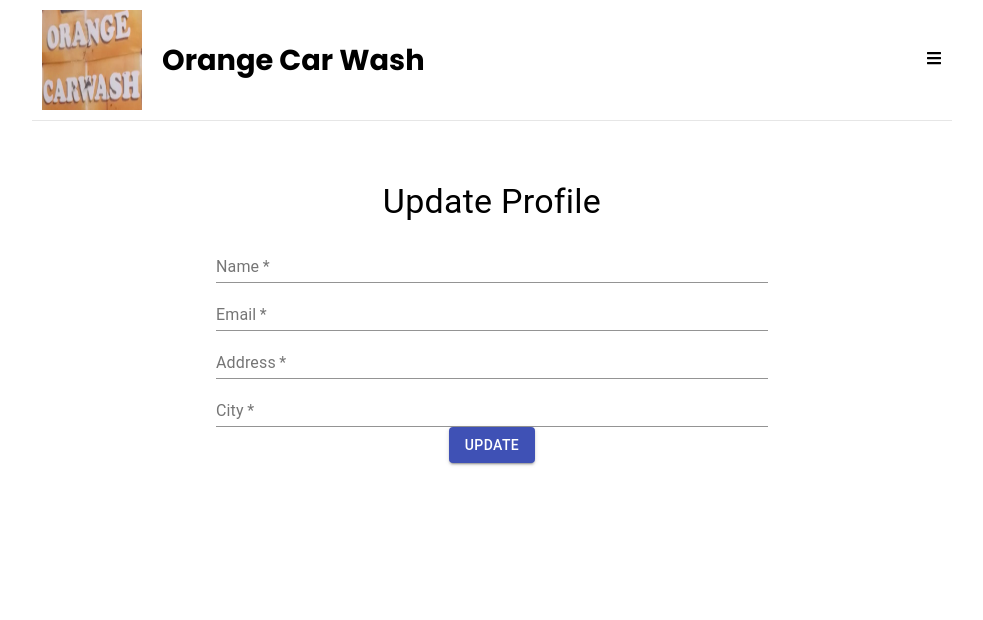
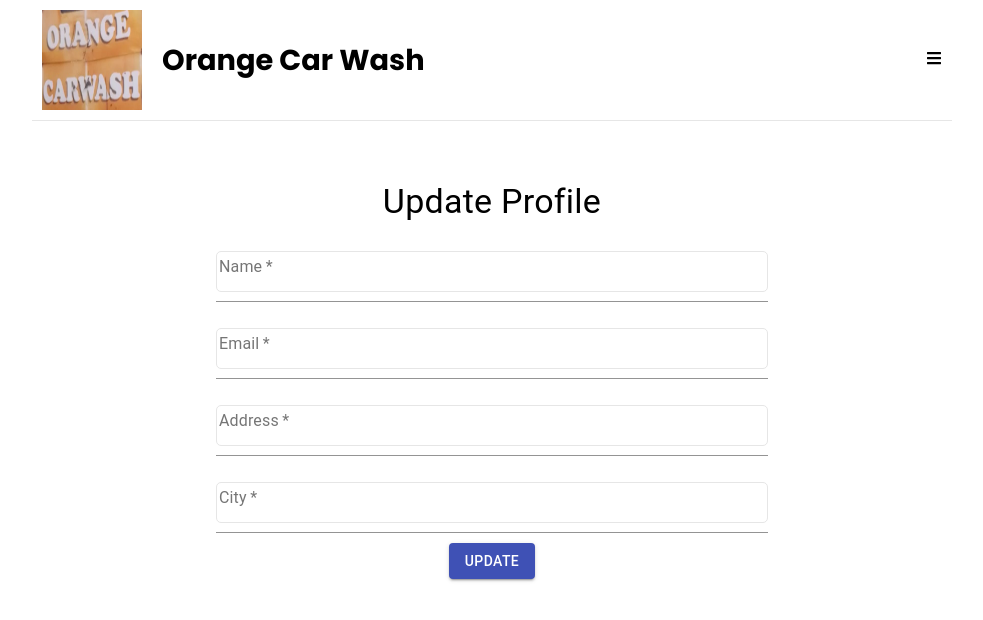
Before and after one commit to blessja/orange-carwash, a React (Create React App) app in the folder frontend/: page /profile/1 in a window 1280 px wide. Shown: the top 620 px of the page, without its empty margins (148-1131 px from the left). Built offline with nearby package versions, Linux system fonts and the light colour scheme.

Commit message:
added fields on profile page

```diff
--- a/frontend/src/pages/ProfileEdit.jsx
+++ b/frontend/src/pages/ProfileEdit.jsx
@@ -69,6 +69,7 @@ function UserProfileUpdate() {
         Update Profile
       </Typography>
       <form onSubmit={handleSubmit}>
+        <div className="form-group">
           <div>
             <TextField
               label="Name"
@@ -78,6 +79,8 @@ function UserProfileUpdate() {
               required
             />
           </div>
+        </div>
+        <div className="form-group">
           <div>
             <TextField
               label="Email"
@@ -87,6 +90,8 @@ function UserProfileUpdate() {
               required
             />
           </div>
+        </div>
+        <div className="form-group">
           <div>
             <TextField
               label="Address"
@@ -96,6 +101,8 @@ function UserProfileUpdate() {
               required
             />
           </div>
+        </div>
+        <div className="form-group">
           <div>
             <TextField
               label="City"
@@ -105,6 +112,8 @@ function UserProfileUpdate() {
               required
             />
           </div>
+        </div>
+
         <div>
           <Button type="submit" variant="contained" color="primary">
             Update
```
Lines whose indentation alone changed are shown as unchanged.
